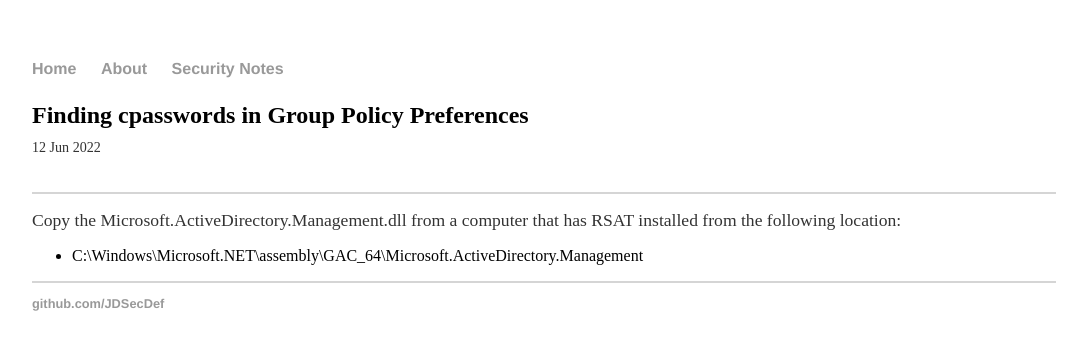
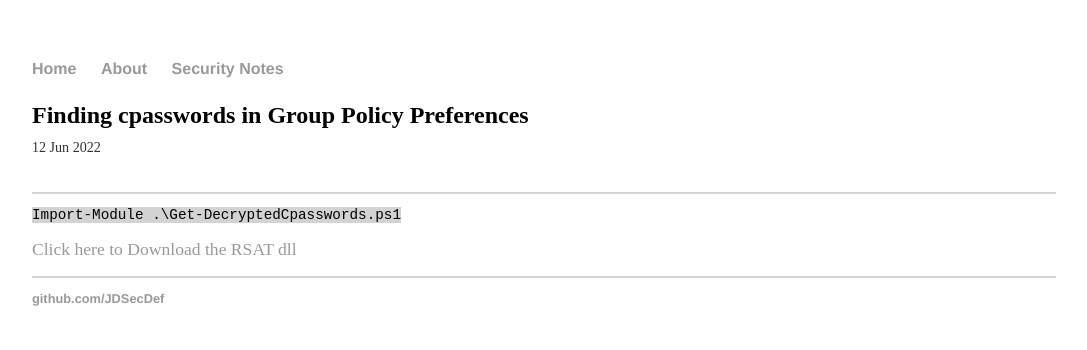
Before and after one commit to JDSecDef/JDSecDef.github.io, a Jekyll site: the page built from _posts/2022-06-12-GPP-Cpasswords.md, in a window 1280 px wide. Shown: the top 350 px of the page, without its empty margins (96-1183 px from the left). Built offline with Jekyll 4.4.1, drawn with Linux system fonts in a browser that asks for light colours.

Commit message:
Update to cpasswords post

```diff
--- a/_posts/2022-06-12-GPP-Cpasswords.md
+++ b/_posts/2022-06-12-GPP-Cpasswords.md
@@ -4,11 +4,19 @@ title: "Finding cpasswords in Group Policy Preferences"
 date: 2022-06-12
 ---
 
-<p>Copy the Microsoft.ActiveDirectory.Management.dll from a computer that has RSAT installed from the following location:</P>
+~~~powershell
+Import-Module .\Get-DecryptedCpasswords.ps1
+~~~
+
+[Click here to Download the RSAT dll](/assets/Get-DecryptedCpasswords.ps1)
+
+
+
+<!-- <p>Copy the Microsoft.ActiveDirectory.Management.dll from a computer that has RSAT installed from the following location:</P>
 
 <ul><li>C:\Windows\Microsoft.NET\assembly\GAC_64\Microsoft.ActiveDirectory.Management</li></ul>
 
-<!-- ![useful image]({{ https://jdsecdef.github.io/ }}/assets/ADRSATdll.png)
+![useful image]({{ https://jdsecdef.github.io/ }}/assets/ADRSATdll.png)
 
 <p>Then import the DLL as a module using the following command:</p>
 
```
Also changed, not shown: 1 other file.
